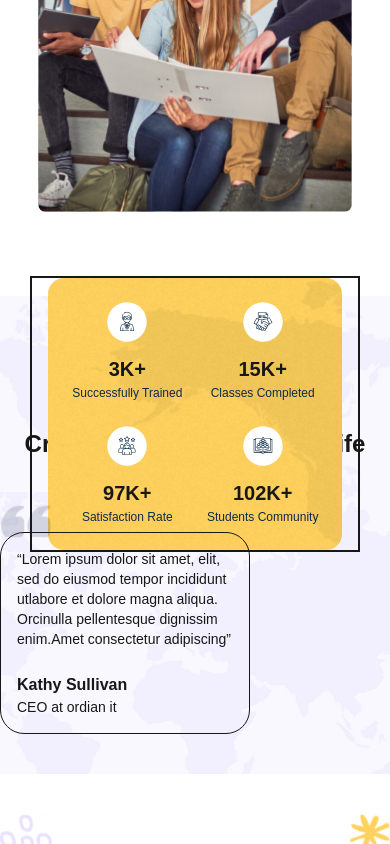
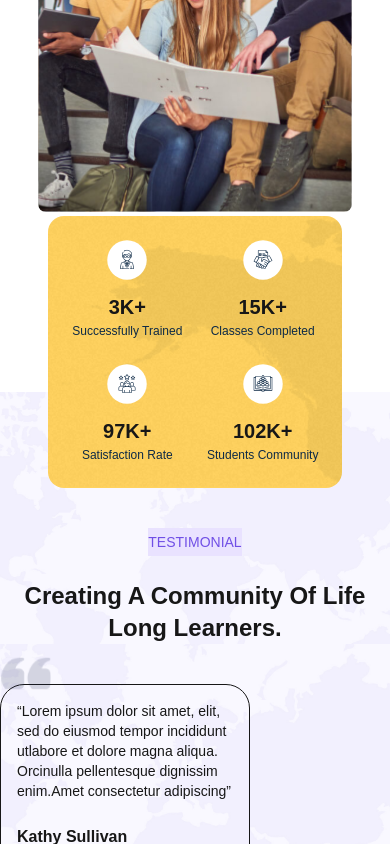
Before and after one commit to Hamad12-siddiqui/Course-Hub, a Next.js app: page / in a window 390 px wide. Shown: the part 6820-7664 px from the top of the page. Built offline with nearby package versions, Linux system fonts and the light colour scheme.

Commit message:
fix: add some changes in Home page

```diff
--- a/app/components/Bannar/Bannar.js
+++ b/app/components/Bannar/Bannar.js
@@ -4,7 +4,7 @@ import { stats } from "@/app/constant/Creating.txt.js";
 
 const Banner = () => {
   return (
-    <div className="w-full flex justify-center items-center px-4 border-2">
+    <div className="w-full flex justify-center items-center px-4 ">
       <div className="w-full md:max-w-5xl bg-[#FFD25D] rounded-2xl md:rounded-full py-6 px-6
         bg-cover bg-no-repeat bg-[url('/images/bg(3).png')]">
         <div className="grid grid-cols-2 sm:grid-cols-4 gap-6 text-center md:text-left">
--- a/app/components/Carsoule/Carsoule.js
+++ b/app/components/Carsoule/Carsoule.js
@@ -89,7 +89,7 @@ function PauseOnHover() {
     const settings = getSlideSettings();
     return (
         <div className="w-full bg-[url('/images/mapbg.jpg')] bg-cover bg-center bg-no-repeat md:pb-20 pb-10">
-        <div className="max-w-5xl mx-auto   ">
+        <div className="max-w-5xl mx-auto">
             {typeof window !== 'undefined' && (
                 <Slider {...settings} className="">
                     {data.map((item, index) => (
--- a/app/modules/Home/Creating.js
+++ b/app/modules/Home/Creating.js
@@ -4,7 +4,7 @@ import { features, stats } from "@/app/constant/Creating.txt.js";
 
 const Creating = () => {
   return (
-    <div className="flex flex-col justify-center items-center sm:mt-36 mt-10 px-4 ">
+    <div className="flex flex-col justify-center items-center sm:mt-36 mt-10 px-4 md:mb-20 sm:mb-36 mb-44">
       <div className="w-full md:max-w-5xl flex flex-col md:flex-row justify-between items-center gap-5 ml-0 md:ml-10">
         {/* Left Content */}
         <div className="w-full md:w-1/2 space-y-5">
@@ -67,7 +67,7 @@ const Creating = () => {
           <img
             src="/images/image (4).svg"
             alt="decoration"
-            className="absolute -top-8 -right-8 w-20 sm:w-28 lg:w-40 hidden sm:block"
+            className="absolute -top-8 -right-8 w-20 sm:w-28 lg:w-40 hidden md:block"
           />
           <img
             src="/images/image (15).svg"
--- a/app/modules/Home/Testimonial.js
+++ b/app/modules/Home/Testimonial.js
@@ -9,10 +9,10 @@ const Testimonial = () => {
 
 
     <div className=" w-full relative flex justify-center items-center mt-20 pt-10 md:px-4 px-0 bg-[url('/images/mapbg.jpg')] bg-cover bg-center">
-<div className="absolute  lg:-top-12 sm:-top-20">
+<div className="absolute  md:-top-12 sm:-top-20 -top-44">
       <Bannar/>
     </div>
-      <div className="w-5xl flex flex-col justify-center items-center mt-10">
+      <div className="w-5xl flex flex-col justify-center items-center md:mt-10 mt-24">
         <div className="bg-[#E9E2FF] text-[#704FE6]">
           <p className="font-sora font-normal text-sm py-1 md:px-4 px-0 uppercase">
             testimonial
```
